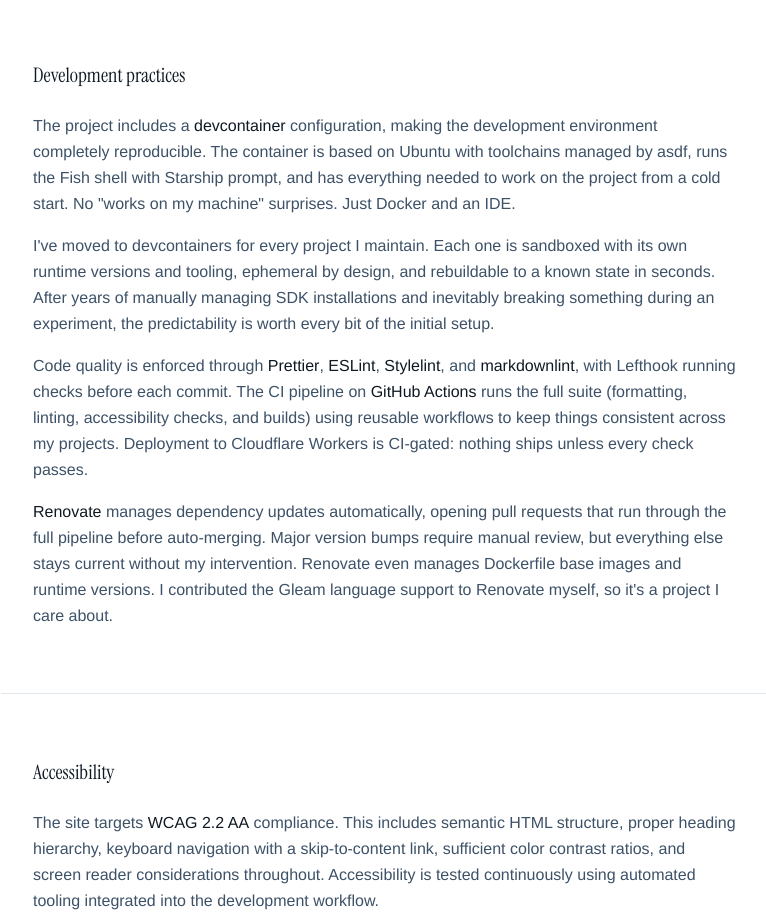
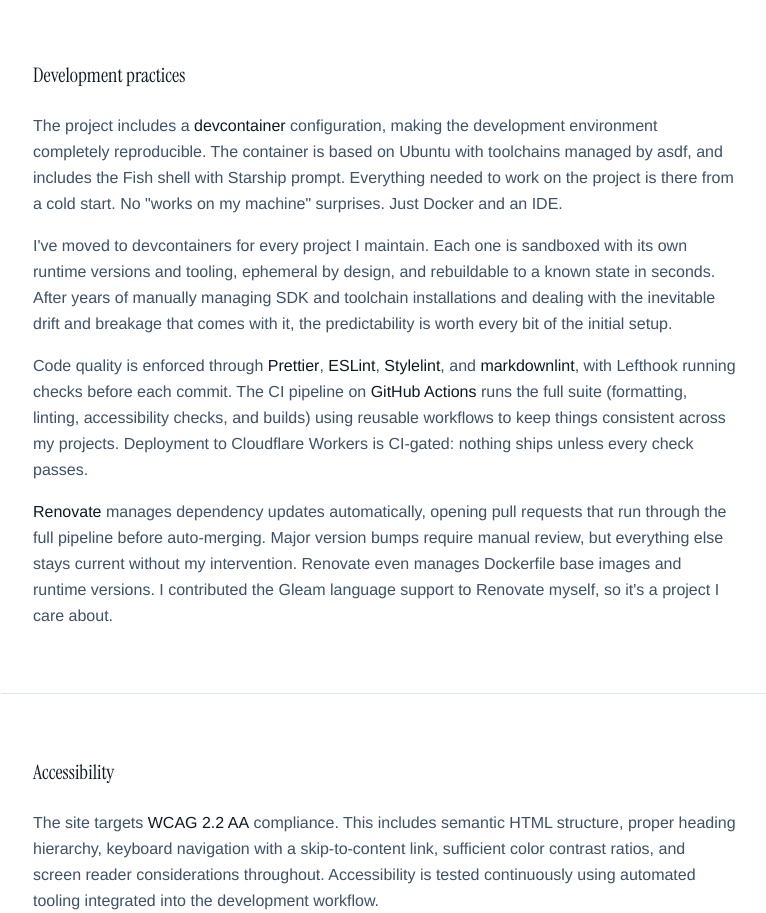
Before and after one commit to SnakeDoc/jasonsipula.com, an Astro site: page /colophon in a window 1280 px wide. Shown: the part 1200-2113 px from the top of the page, without its empty margins (255-1021 px from the left). Built offline with nearby package versions, Linux system fonts and the light colour scheme; Astro itself is replaced by a stand-in of ours.

Commit message:
address reviewer feedback/suggestions

```diff
--- a/src/components/Hero.astro
+++ b/src/components/Hero.astro
@@ -13,7 +13,7 @@
   <p class="text-slate mb-10 max-w-xl text-lg leading-relaxed">
     I'm a technology executive and advisor with nearly two decades of experience
     building teams, platforms, and infrastructure that move businesses forward.
-    Currently exploring the right next leadership role.
+    Currently exploring my next leadership move.
   </p>
   <div class="flex flex-wrap gap-4">
     <a
--- a/src/components/Work.astro
+++ b/src/components/Work.astro
@@ -21,7 +21,7 @@
   <div class="mt-10 flex flex-col">
     <WorkItem
       title="Cross-Functional Technology Leadership"
-      description="Grew from systems administrator to CTO, building and leading teams across engineering, operations, ecommerce, and customer service. Managed vendor relationships, contract negotiations, technology strategy, and organizational growth."
+      description="Grew from systems administrator to CTO, directly leading teams across engineering, warehouse operations, marketing, and customer service. Drove business development initiatives, vendor negotiations, and revenue growth strategy alongside technology direction."
       focus="Leadership"
     />
     <WorkItem
@@ -31,7 +31,7 @@
     />
     <WorkItem
       title="Enterprise Transformation & Applied AI"
-      description="Led a multi-year enterprise transformation including AS400-to-modern-ERP migration and built a multi-channel ecommerce operation from the ground up. Deployed applied AI to operational and customer-facing systems."
+      description="Led a multi-year enterprise transformation including a legacy AS400-to-cloud-ERP migration and built a multi-channel ecommerce operation from the ground up. Deployed applied AI to operational and customer-facing systems."
       focus="Leadership"
     />
     <WorkItem
--- a/src/pages/colophon.astro
+++ b/src/pages/colophon.astro
@@ -97,18 +97,18 @@
           >devcontainer</strong
         >
         configuration, making the development environment completely reproducible.
-        The container is based on Ubuntu with toolchains managed by asdf, runs the
-        Fish shell with Starship prompt, and has everything needed to work on the
-        project from a cold start. No "works on my machine" surprises. Just Docker
+        The container is based on Ubuntu with toolchains managed by asdf, and includes
+        the Fish shell with Starship prompt. Everything needed to work on the project
+        is there from a cold start. No "works on my machine" surprises. Just Docker
         and an IDE.
       </p>
       <p>
         I've moved to devcontainers for every project I maintain. Each one is
         sandboxed with its own runtime versions and tooling, ephemeral by
         design, and rebuildable to a known state in seconds. After years of
-        manually managing SDK installations and inevitably breaking something
-        during an experiment, the predictability is worth every bit of the
-        initial setup.
+        manually managing SDK and toolchain installations and dealing with the
+        inevitable drift and breakage that comes with it, the predictability is
+        worth every bit of the initial setup.
       </p>
       <p>
         Code quality is enforced through <strong class="text-ink font-normal"
```
